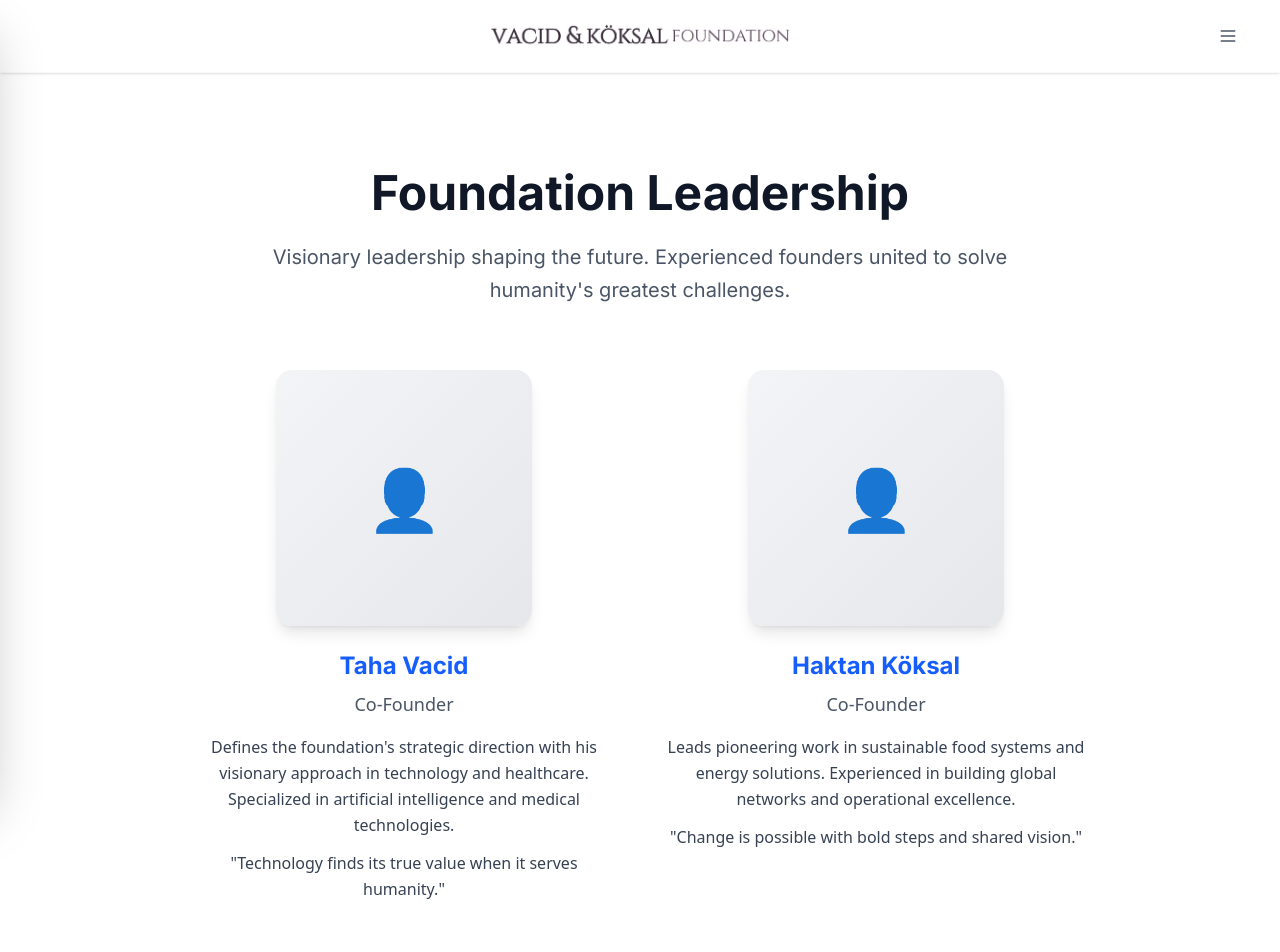
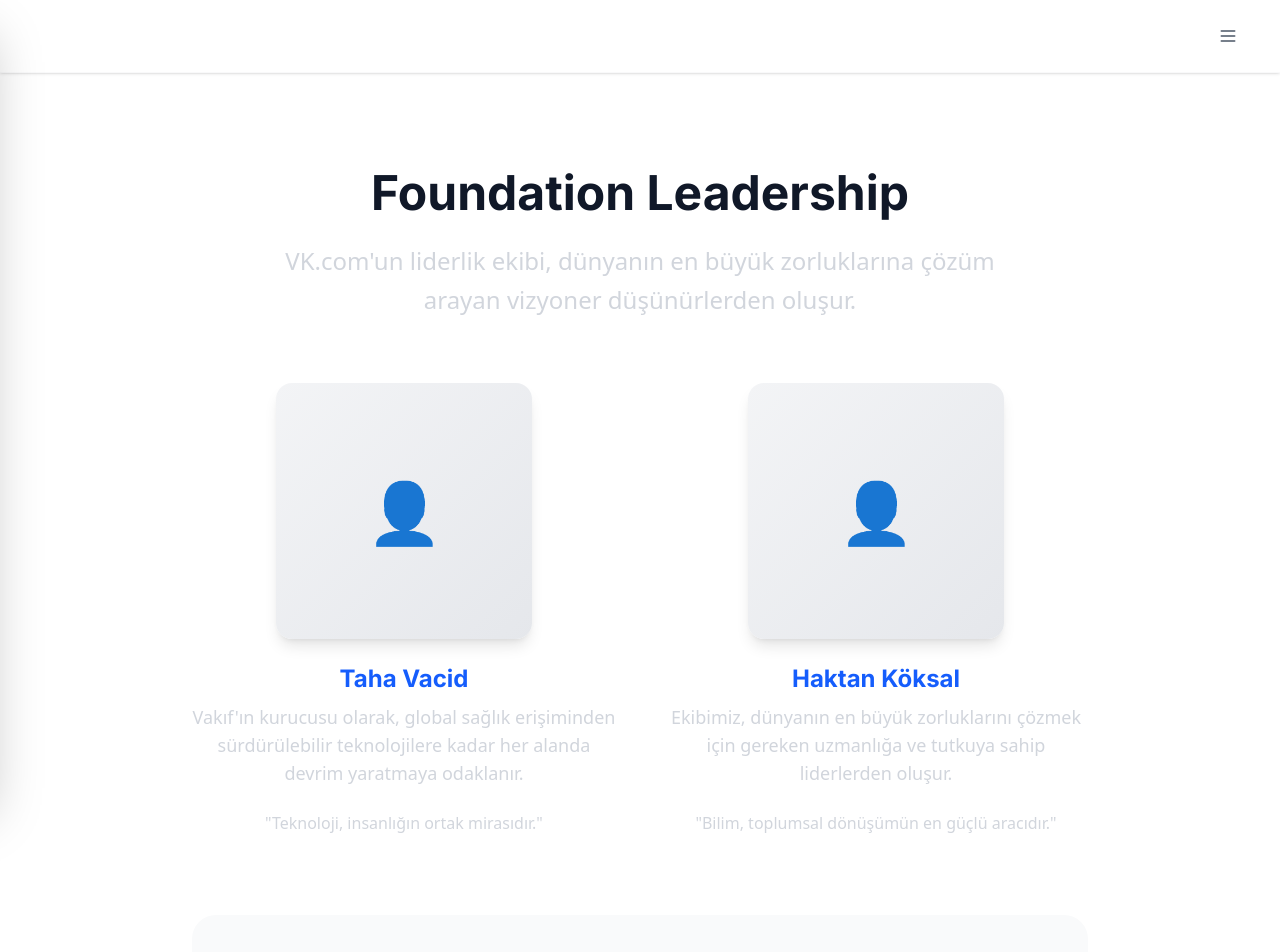
Before and after one commit to vacidtaha/vacidkoksal.org, a Next.js app: page /yonetim in a window 1280 px wide. Shown: the top 952 px of the page. Built offline with nearby package versions, Linux system fonts and the light colour scheme.

Commit message:
Fix ESLint errors: remove unused imports, escape characters, convert anchor tags to Links

```diff
--- a/src/app/careers/page.tsx
+++ b/src/app/careers/page.tsx
@@ -1,6 +1,5 @@
 "use client";
 
-import Image from "next/image";
 import Link from "next/link";
 import { useState, useEffect } from "react";
 
@@ -158,7 +157,7 @@
                   </svg>
                 </div>
                 <blockquote className="text-2xl md:text-3xl font-medium text-white mb-6 leading-relaxed">
-                  "We reject the gates that stamp knowledge with a 'premium access' seal."
+                  &quot;We reject the gates that stamp knowledge with a &apos;premium access&apos; seal.&quot;
                 </blockquote>
                 <cite className="text-white/80 font-medium">From Our Manifesto</cite>
               </div>
--- a/src/app/contact/page.tsx
+++ b/src/app/contact/page.tsx
@@ -1,6 +1,5 @@
 "use client";
 
-import Image from "next/image";
 import Link from "next/link";
 import { useState } from "react";
 
@@ -186,8 +185,8 @@
             <h1 className="text-5xl md:text-6xl font-bold mb-6 font-[family-name:var(--font-inter)]">
               Get in Touch
             </h1>
-            <p className="text-xl text-gray-600 max-w-3xl mx-auto leading-relaxed">
-              We'd love to hear from you. Whether you have a question about our work, want to collaborate, or simply want to connect—we're here.
+            <p className="text-lg text-gray-300 mb-8 max-w-2xl mx-auto">
+              Whether you&apos;re interested in our mission, have a partnership proposal, or need support—we&apos;re here to listen and collaborate.
             </p>
           </div>
         </div>
--- a/src/app/faq/page.tsx
+++ b/src/app/faq/page.tsx
@@ -1,6 +1,6 @@
-import Image from "next/image";
 import Link from "next/link";
 import { Badge } from "@/components/ui/badge";
+import { Faq5 } from '@/components/ui/faq-5';
 
 // Foundation FAQ questions in English
 const foundationFaqs = [
--- a/src/app/login/page.tsx
+++ b/src/app/login/page.tsx
@@ -2,6 +2,7 @@
 
 import Image from "next/image";
 import { useState, useEffect, useRef } from "react";
+import Link from "next/link";
 
 const backgroundImages = [
   "https://images.unsplash.com/photo-1488521787991-ed7bbaae773c?ixlib=rb-4.0.3&ixid=M3wxMjA3fDB8MHxwaG90by1wYWdlfHx8fGVufDB8fHx8fA%3D%3D&auto=format&fit=crop&w=2070&q=80", // Afrika çocukları
@@ -367,6 +368,15 @@
               </button>
             </div>
 
+            <div className="text-center space-y-4">
+              <p className="text-sm text-gray-400">
+                Henüz üye değil misiniz?{" "}
+                <Link href="/" className="font-medium text-blue-400 hover:text-blue-300">
+                  Kayıt ol
+                </Link>
+              </p>
+            </div>
+
           </div>
         </div>
 
--- a/src/app/page.tsx
+++ b/src/app/page.tsx
@@ -1,8 +1,8 @@
 "use client";
 
-import Image from "next/image";
 import Link from "next/link";
 import { useState, useEffect } from "react";
+import { BentoGrid } from "@/components/ui/bento-grid";
 
 export default function Home() {
   const [showScrollIndicator, setShowScrollIndicator] = useState(true);
@@ -29,8 +29,8 @@
             <h1 className="text-5xl md:text-7xl font-bold mb-8 font-[family-name:var(--font-inter)] leading-tight">
               Technology for <span className="bg-gradient-to-r from-blue-600 via-purple-600 to-pink-600 bg-clip-text text-transparent">Humanity</span>
             </h1>
-            <p className="text-xl md:text-2xl text-gray-600 max-w-4xl mx-auto leading-relaxed">
-              We engineer solutions that heal, nourish, and educate. Our mission is to make cutting-edge technology accessible to all humanity.
+            <p className="text-xl md:text-2xl text-gray-300 max-w-3xl mx-auto mb-12 leading-relaxed">
+              Bu dünyada &quot;mülkiyet&quot; kavramını &quot;erişim&quot; kavramıyla değiştiren, bilgiyi özgürleştiren, sağlık hizmetlerini demokratikleştiren ve sürdürülebilir teknolojilerle geleceği inşa eden bir misyona katılın.
             </p>
           </div>
         </div>
@@ -56,19 +56,20 @@
           <h2 className="text-4xl font-bold mb-12 text-center font-[family-name:var(--font-inter)]">Manifesto</h2>
 
           <div className="text-[#494949] font-[family-name:var(--font-inter)] leading-relaxed space-y-8 text-center mx-auto">
-            <p className="text-lg">
-              We live in a curious age—one that can name every disease with near-perfect precision, yet still keeps the cure out of reach. Fields spill over with boundless yield while hungry, unhealthy tables sit in their shadows. Information flashes across the globe at light-speed, yet "premium" paywalls spring up in its path. Cities that turn night into day float beneath a haze of carbon smoke… This landscape cannot be "normalized." It is the product of a system built wrong—one that rewards hesitation and inertia.
+            <p className="text-lg text-gray-300 mb-8 leading-relaxed">
+              Vakıf Koksal, geleceği şekillendiren &quot;büyük&quot; idealleri hayata geçiren bir platform.
             </p>
 
-            <p className="text-lg">
-              The Vacid & Köksal Foundation is an intervention in that design flaw.
-              We are not a rival to any sector; we are an idea engineered to supply the missing link of a civilization that has lost both its speed and its sense of direction.
+            <p className="text-lg text-gray-300 leading-relaxed">
+              &quot;Sağlığın bir ayrıcalık değil, hak olduğu&quot; dünyanın tasarımında yer alın.
             </p>
 
-            <p className="text-lg">
-              Technology is the common thread running through every issue we name—but it becomes revolutionary only when it is as accessible as it is refined, not when it remains a toy of concentrated capital.
-              We reject the health industry's creed that treats profit sheets as holier than medicine itself.
-              We reject the gates that stamp knowledge with a "premium access" seal.
+            <p className="text-lg text-gray-300">
+              VK.com&apos;da her proje, milyonlarca insanın yaşamını doğrudan etkileyen çözümler üretir.
+            </p>
+
+            <p className="text-lg text-gray-300">
+              VK.com&apos;da her teknoloji, insan refahını artırmak için tasarlanır.
             </p>
 
             <div className="py-8">
--- a/src/app/yonetim/page.tsx
+++ b/src/app/yonetim/page.tsx
@@ -1,4 +1,3 @@
-import Image from "next/image";
 import Link from "next/link";
 
 export default function Management() {
@@ -11,8 +10,8 @@
             <h1 className="text-5xl font-bold mb-6 font-[family-name:var(--font-inter)] text-gray-900">
               Foundation Leadership
             </h1>
-            <p className="text-xl text-gray-600 font-[family-name:var(--font-inter)] max-w-3xl mx-auto leading-relaxed">
-              Visionary leadership shaping the future. Experienced founders united to solve humanity's greatest challenges.
+            <p className="text-xl md:text-2xl text-gray-300 max-w-3xl mx-auto leading-relaxed">
+              VK.com&apos;un liderlik ekibi, dünyanın en büyük zorluklarına çözüm arayan vizyoner düşünürlerden oluşur.
             </p>
           </div>
 
@@ -28,17 +27,11 @@
               <h2 className="text-2xl font-bold mb-2 font-[family-name:var(--font-inter)] text-blue-600">
                 Taha Vacid
               </h2>
-              <p className="text-lg text-gray-600 font-medium mb-4">
-                Co-Founder
+              <p className="text-lg text-gray-300 mb-6">
+                Vakıf&apos;ın kurucusu olarak, global sağlık erişiminden sürdürülebilir teknolojilere kadar her alanda devrim yaratmaya odaklanır.
               </p>
-              <div className="text-gray-700 leading-relaxed space-y-3">
-                <p>
-                  Defines the foundation's strategic direction with his visionary approach in technology and healthcare.
-                  Specialized in artificial intelligence and medical technologies.
-                </p>
-                <p>
-                  "Technology finds its true value when it serves humanity."
-                </p>
+              <div className="text-base text-gray-300">
+                <p>&quot;Teknoloji, insanlığın ortak mirasıdır.&quot;</p>
               </div>
             </div>
 
@@ -52,17 +45,11 @@
               <h2 className="text-2xl font-bold mb-2 font-[family-name:var(--font-inter)] text-blue-600">
                 Haktan Köksal
               </h2>
-              <p className="text-lg text-gray-600 font-medium mb-4">
-                Co-Founder
+              <p className="text-lg text-gray-300 mb-6">
+                Ekibimiz, dünyanın en büyük zorluklarını çözmek için gereken uzmanlığa ve tutkuya sahip liderlerden oluşur.
               </p>
-              <div className="text-gray-700 leading-relaxed space-y-3">
-                <p>
-                  Leads pioneering work in sustainable food systems and energy solutions.
-                  Experienced in building global networks and operational excellence.
-                </p>
-                <p>
-                  "Change is possible with bold steps and shared vision."
-                </p>
+              <div className="text-base text-gray-300">
+                <p>&quot;Bilim, toplumsal dönüşümün en güçlü aracıdır.&quot;</p>
               </div>
             </div>
           </div>
--- a/src/components/ui/bento-grid.tsx
+++ b/src/components/ui/bento-grid.tsx
@@ -35,7 +35,7 @@
   name: string;
   className: string;
   background: ReactNode;
-  Icon: any;
+  Icon: React.ComponentType<{ className?: string }>;
   description: string;
   href: string;
   cta: string;
--- a/src/components/ui/header.tsx
+++ b/src/components/ui/header.tsx
@@ -1,7 +1,9 @@
 "use client";
 
+import Link from "next/link";
+import { useState, useEffect } from "react";
 import Image from "next/image";
-import { useState, useEffect } from "react";
+import SlideMenu from "@/components/ui/slide-menu";
 
 interface HeaderProps {
   onMenuToggle: () => void;
@@ -26,16 +28,9 @@
         <div className="w-10"></div>
 
         {/* Logo */}
-        <a href="/">
-          <Image
-            src="/logo.png"
-            alt="Vacid & Köksal Foundation Logo"
-            width={300}
-            height={75}
-            priority
-            style={isDark ? { filter: 'invert(1)' } : {}}
-          />
-        </a>
+        <Link href="/" className="text-xl font-bold text-white">
+          VK.com
+        </Link>
 
         {/* Hamburger Menu Button */}
         <button
```
